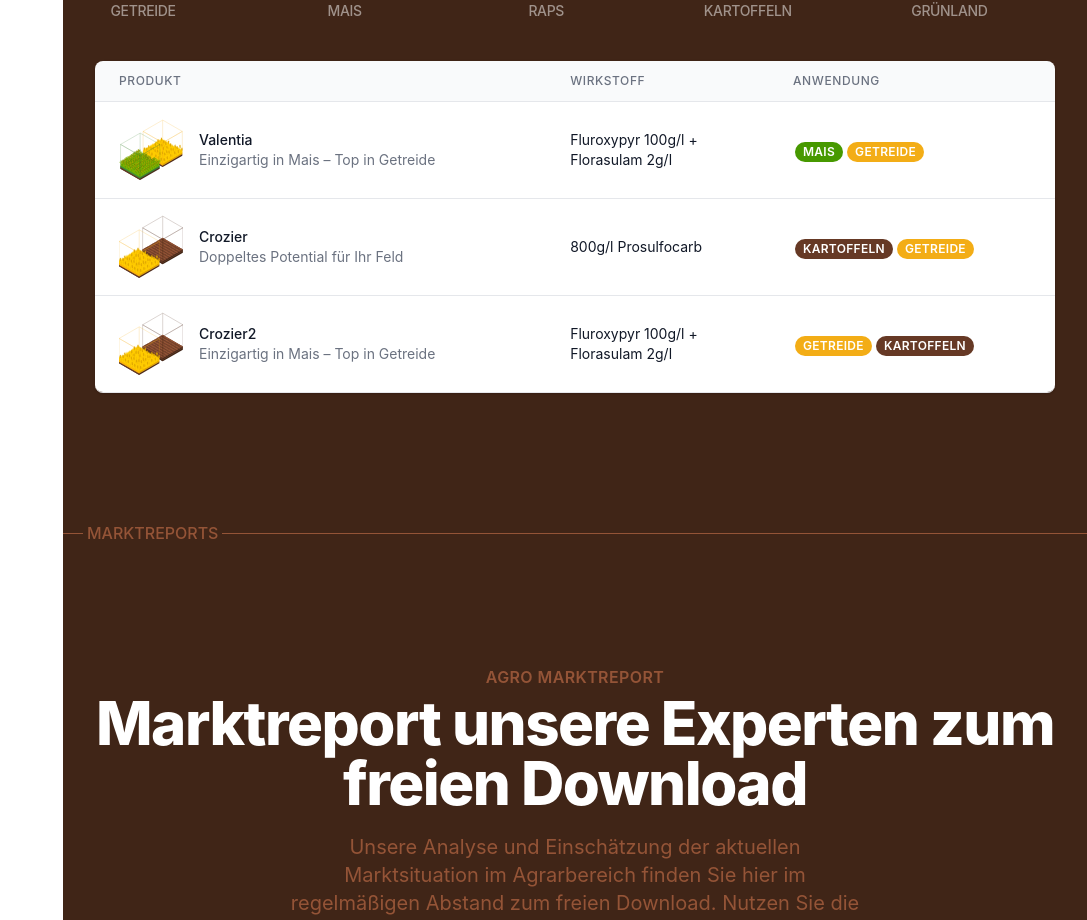
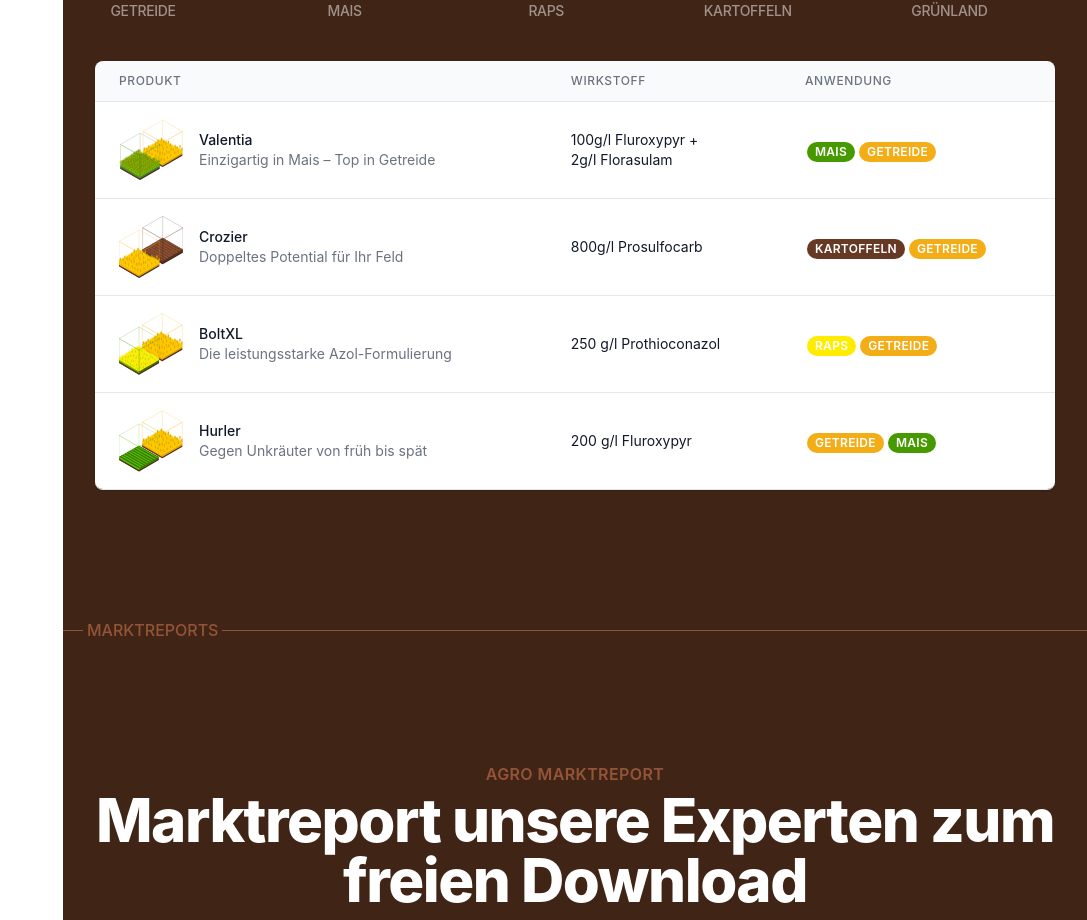
Before and after one commit to t4ms/flenderLinkMap, a React (Create React App) app: page /agroform in a window 1280 px wide. Shown: the part 1299-2219 px from the top of the page, without its empty margins (193-1280 px from the left). Built offline with nearby package versions, Linux system fonts and the light colour scheme.

Commit message:
Add new icons dashboard + Crozier content2

```diff
--- a/src/components/agroform/crozier.js
+++ b/src/components/agroform/crozier.js
@@ -55,7 +55,7 @@
     textColor: "text-yellow-medium"
   },
   {
-    id: 4,
+    id: 5,
     contentDe: "Anwendung in Wintergerste, Winterweizen",
     contentEn: "Anwendung in Wintergerste, Winterweizen",
     target: "",
@@ -67,7 +67,7 @@
     textColor: "text-yellow-medium"
   },
   {
-    id: 4,
+    id: 6,
     contentDe: "Resistenzvorbeugung",
     contentEn: "Resistenzvorbeugung",
     target: "",
@@ -79,7 +79,7 @@
     textColor: "text-yellow-medium"
   },
   {
-    id: 5,
+    id: 7,
     contentDe: "Spezialist bei Kartoffeln vor dem Auflaufen",
     contentEn: "Spezialist bei Kartoffeln vor dem Auflaufen",
     target: "",
--- a/src/components/agroform/products.js
+++ b/src/components/agroform/products.js
@@ -1,13 +1,13 @@
 import iconValentia from "../../image/svg/ICON_fg_valentia.svg";
 import iconCrozier from "../../image/svg/ICON_fg_crozier.svg";
-// import iconBoltXl from "../../image/svg/ICON_fg_boltXl.svg";
-// import iconHurler from "../../image/svg/ICON_fg_hurler.svg";
+import iconBoltXl from "../../image/svg/ICON_fg_boltXl.svg";
+import iconHurler from "../../image/svg/ICON_fg_hurler.svg";
 
 export const productData = [
     {
       name: "Valentia",
-      ingredient1: "Fluroxypyr 100g/l +",
-      ingredient2: "Florasulam 2g/l",
+      ingredient1: "100g/l Fluroxypyr +",
+      ingredient2: "2g/l Florasulam",
       role: "Admin",
       slogan: "Einzigartig in Mais – Top in Getreide",
       field1: "Corn",
@@ -35,17 +35,31 @@
       image: iconCrozier,
     },
     {
-      name: "Crozier2",
-      ingredient1: "Fluroxypyr 100g/l +",
-      ingredient2: "Florasulam 2g/l",
-      slogan: "Einzigartig in Mais – Top in Getreide",
+      name: "BoltXL",
+      ingredient1: "250 g/l Prothioconazol",
+      ingredient2: "",
+      slogan: "Die leistungsstarke Azol-Formulierung",
+      field1: "Rape",
+      feld1: "Raps",
+      styling1: "text-white bg-yellow-lighter",
+      field2: "Cereals",
+      feld2: "Getreide",
+      styling2: "text-white bg-yellow-light",
+      link: "./agroform/crozier",
+      image: iconBoltXl,
+    },
+    {
+      name: "Hurler",
+      ingredient1: "200 g/l Fluroxypyr",
+      ingredient2: "",
+      slogan: "Gegen Unkräuter von früh bis spät",
       field1: "Cereals",
       feld1: "Getreide",
       styling1: "text-white bg-yellow-light",
-      field2: "Potato",
-      feld2: "Kartoffeln",
-      styling2: "text-white bg-brown-medium",
+      field2: "Corn",
+      feld2: "Mais",
+      styling2: "text-white bg-green-light",
       link: "./agroform/crozier",
-      image: iconCrozier,
+      image: iconHurler,
     },
   ];
```
